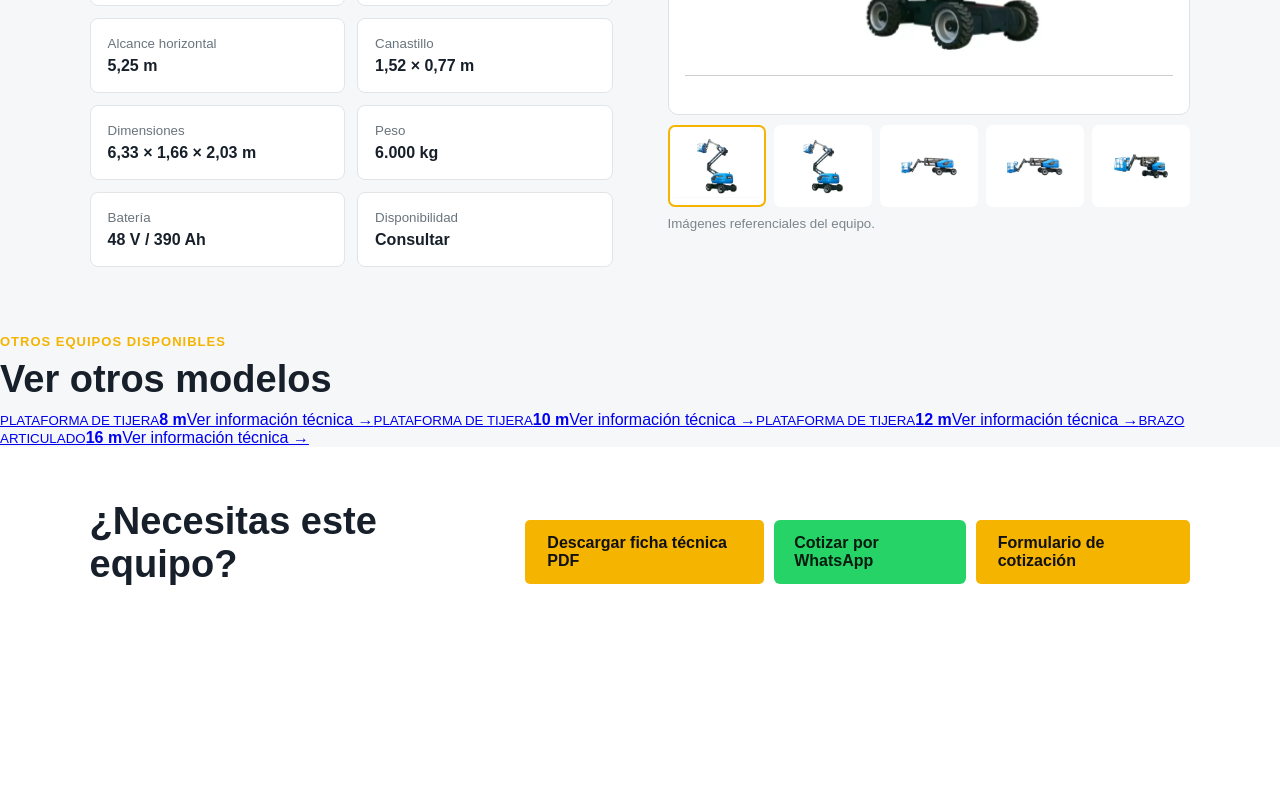
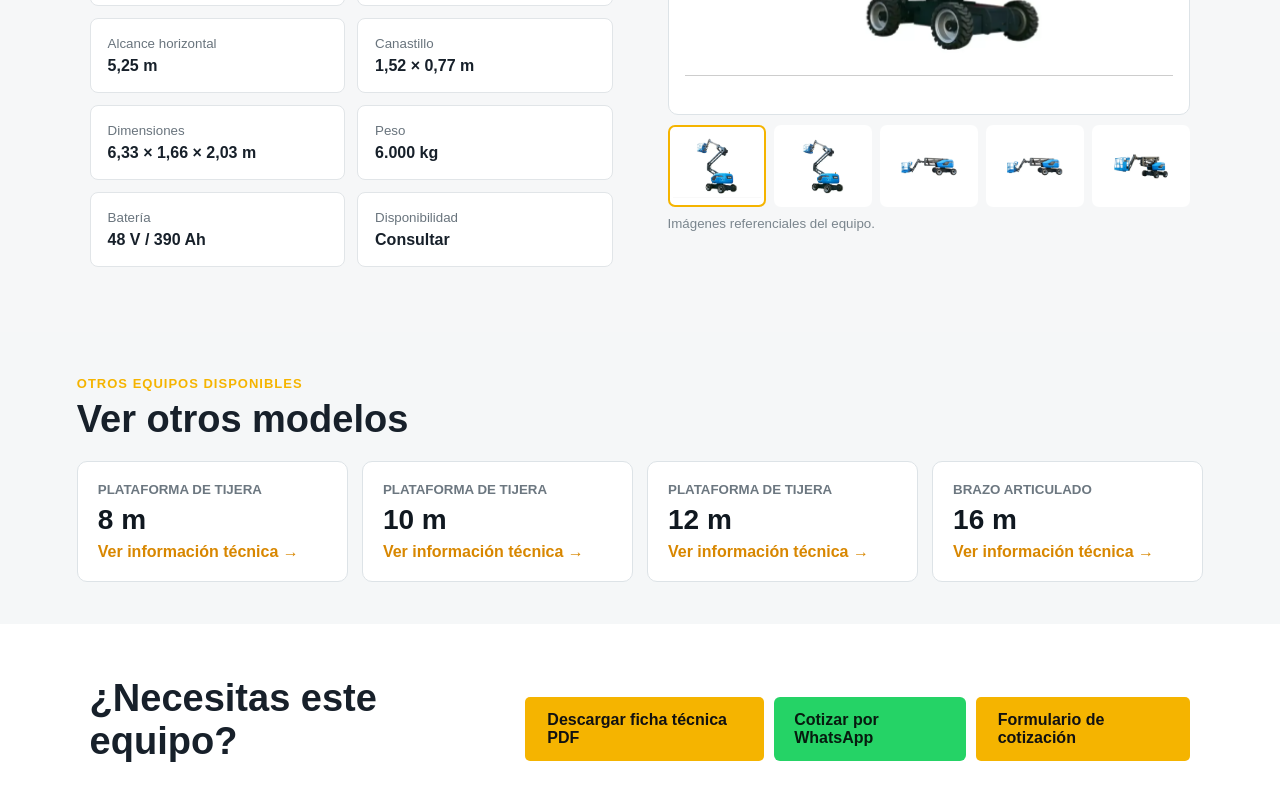
Before and after one commit to proyectoscl/equirental.cl, a Next.js app: page /equipos/articulada-12m in a window 1280 px wide. Shown: the part 793-1593 px from the top of the page. Before the commit the page ends 1434 px from the top, so only its background shows below. Built offline with nearby package versions, Linux system fonts and the light colour scheme.

Commit message:
Style quick equipment model navigation

```diff
--- a/app/globals.css
+++ b/app/globals.css
@@ -130,3 +130,15 @@ article{box-shadow:0 12px 32px rgba(16,24,32,.075)}
     transform-origin:left top;
   }
 }
+
+/* Navegación rápida entre modelos */
+.otherModels{padding:42px 6%;background:#f5f7f8}
+.otherModels h2{margin:6px 0 20px}
+.otherModelsGrid{display:grid;grid-template-columns:repeat(4,1fr);gap:14px}
+.otherModelCard{display:flex;flex-direction:column;gap:7px;padding:20px;background:#fff;border:1px solid #dde3e7;border-radius:10px;text-decoration:none;color:#101820;transition:.2s}
+.otherModelCard:hover{transform:translateY(-2px);border-color:#f5b400}
+.otherModelCard small{font-weight:700;color:#6c7780}
+.otherModelCard strong{font-size:28px}
+.otherModelCard span{font-weight:700;color:#d88700}
+@media(max-width:850px){.otherModelsGrid{grid-template-columns:repeat(2,1fr)}}
+@media(max-width:500px){.otherModelsGrid{grid-template-columns:1fr}}
```
